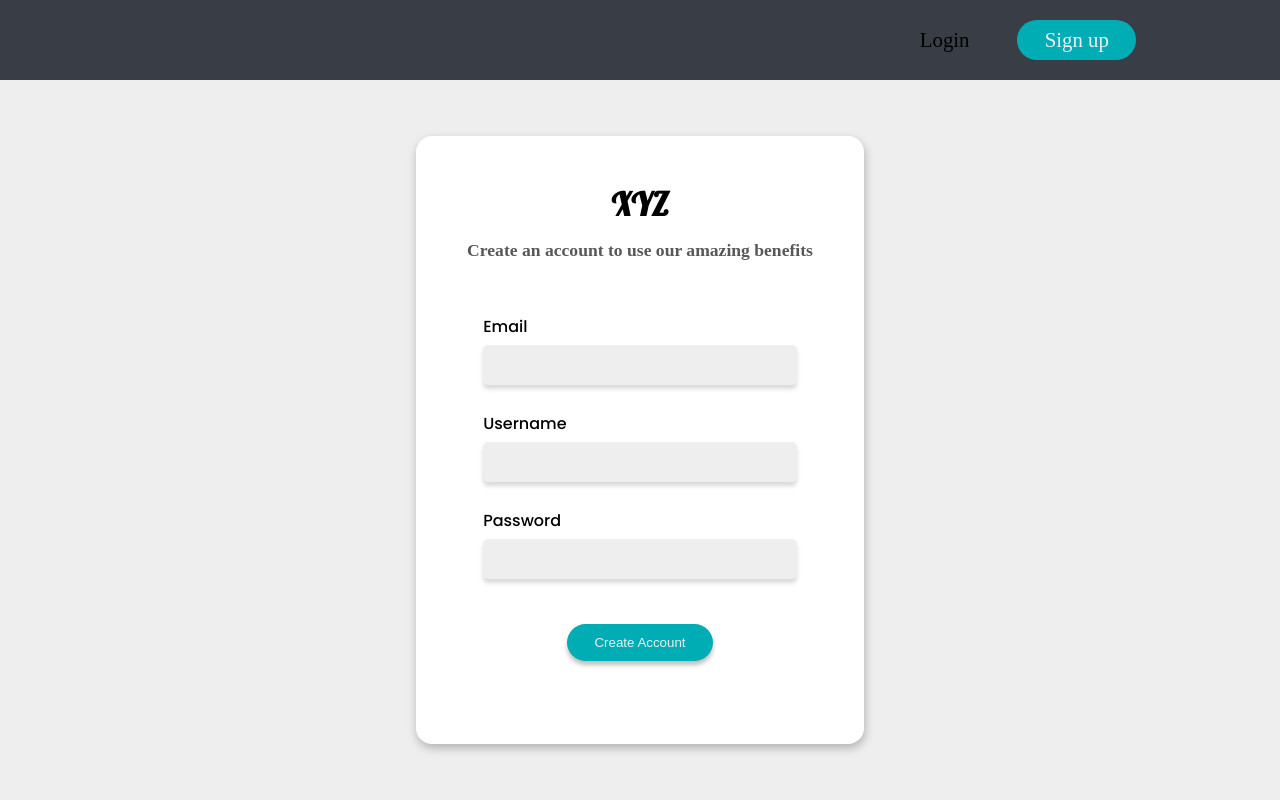
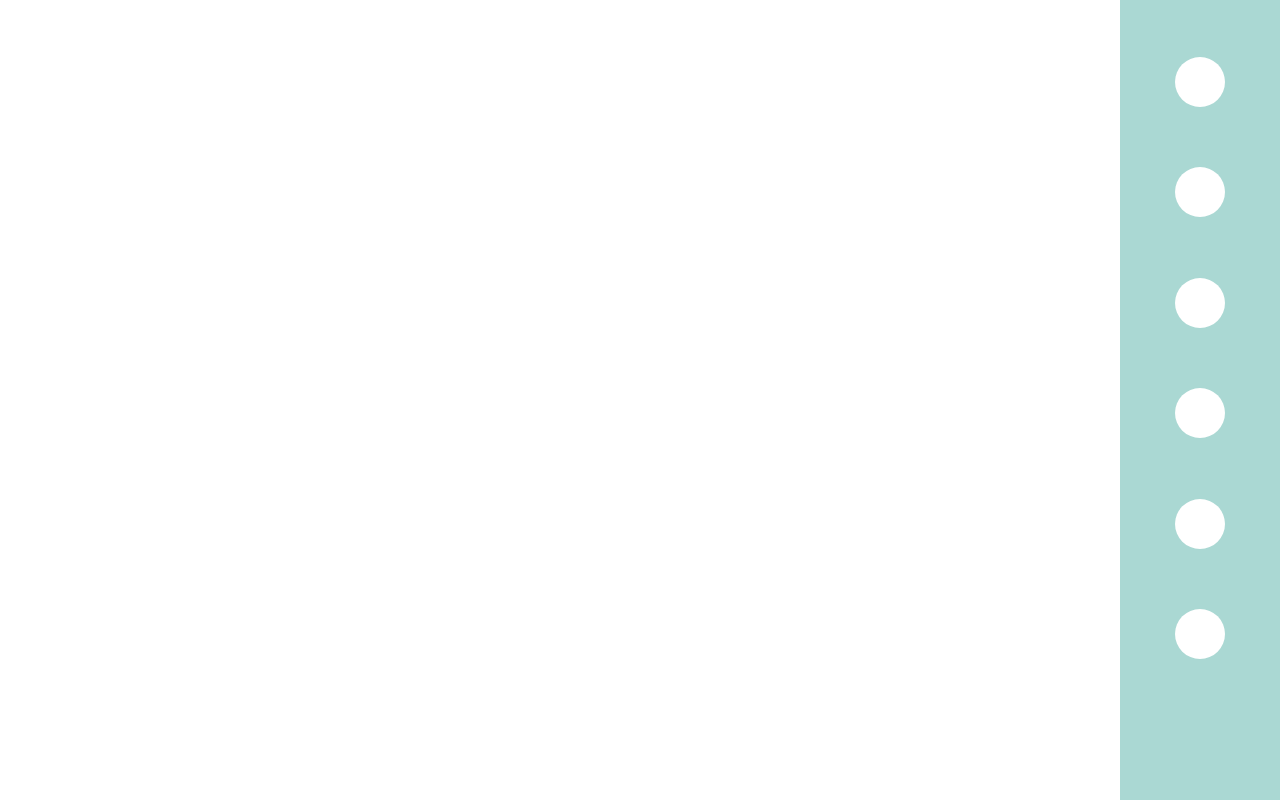
Before and after one commit to shah1012/Typescript-Chat-App-Frontend, a React (Vite) app: page / in a window 1280 px wide. Built offline with nearby package versions, Linux system fonts and the light colour scheme.

Commit message:
finished sidebar styles starting to work on chat page

```diff
--- a/src/App.tsx
+++ b/src/App.tsx
@@ -3,13 +3,15 @@ import "./styles/app.scss";
 import NavbarNotLogged from "./components/Navbar/NavbarNotLogged";
 import NavBarLogged from "./components/Navbar/NavBarLogged/index";
 import SignUpPage from "./pages/SignUp";
+import ChatSideBar from "./components/ChatSideBar/Index";
 
 function App() {
   return (
     <div className="App">
-      <NavbarNotLogged />
+      {/* <NavbarNotLogged /> */}
       {/* <NavBarLogged /> */}
-      <SignUpPage />
+      {/* <SignUpPage /> */}
+      <ChatSideBar />
     </div>
   );
 }
--- a/src/styles/loggedComponents/app.scss
+++ b/src/styles/loggedComponents/app.scss
@@ -1,2 +1,3 @@
 @import "./navLogged.scss";
 @import "./dropDownBox.scss";
+@import "./sidebar.scss";
--- /dev/null
+++ b/src/styles/loggedComponents/sidebar.scss
@@ -0,0 +1,27 @@
+.chatSideBar {
+  height: 100vh;
+  width: 20vh;
+  background-color: var(--primaryColor);
+  position: absolute;
+  right: 0;
+
+  main {
+    height: 100%;
+
+    ul {
+      width: 100%;
+      height: 90%;
+      display: flex;
+      flex-direction: column;
+      justify-content: space-evenly;
+      align-items: center;
+      li {
+        img {
+          width: 50px;
+          height: 50px;
+          border-radius: 50%;
+        }
+      }
+    }
+  }
+}
```
Also changed, not shown: src/pages/Chat.tsx (added, +7 -0 lines).
